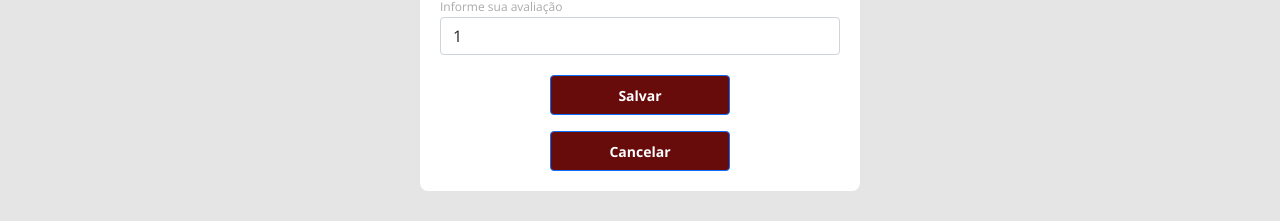
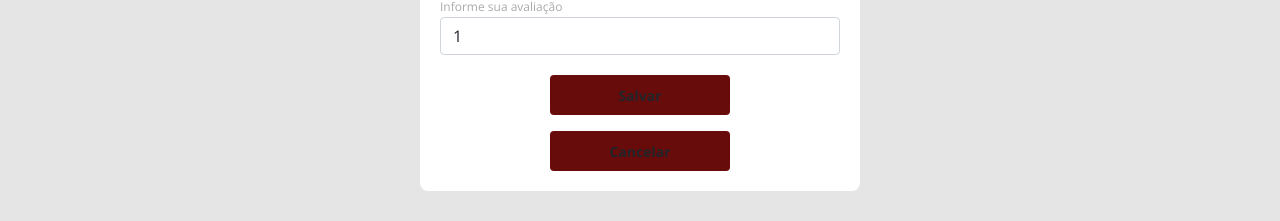
Before and after one commit to BrandonSalim/dsmovie, a React (Create React App) app in the folder frontend/: page /form/1 in a window 1280 px wide. Shown: the part 599-820 px from the top of the page. Built offline with nearby package versions, Linux system fonts and the light colour scheme.

Commit message:
Security config

```diff
--- a/frontend/src/pages/Form/index.tsx
+++ b/frontend/src/pages/Form/index.tsx
@@ -32,11 +32,11 @@ function Form() {
                         </select>
                     </div>
                     <div className="dsmovie-form-btn-container">
-                        <button type="submit" className="btn btn-primary dsmovie-btn">Salvar</button>
+                        <button type="submit" className="btn dsmovie-btn">Salvar</button>
                     </div>
                 </form >
                 <Link to ="/">
-                <button className="btn btn-primary dsmovie-btn mt-3">Cancelar</button>
+                <button className="btn dsmovie-btn mt-3">Cancelar</button>
                 </Link>
             </div >
         </div >
```
Also changed, not shown: 1 other file (tests, documents, lock files or other folders).
